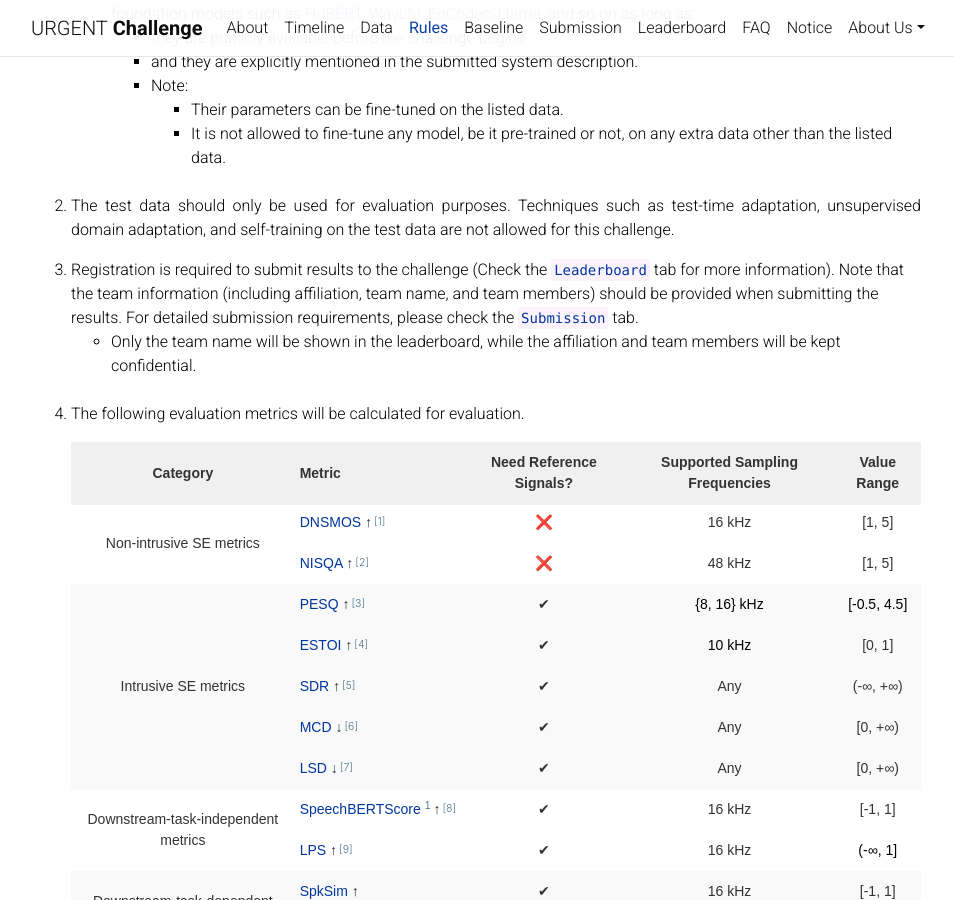
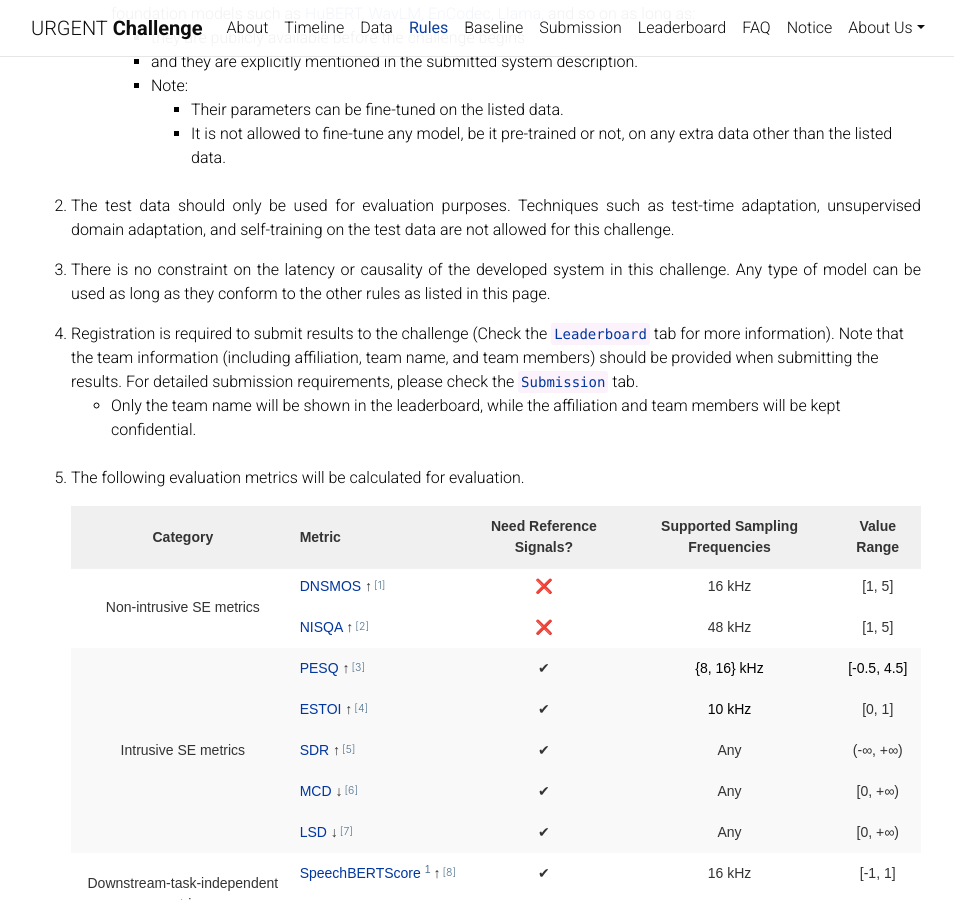
Before and after one commit to urgent-challenge/urgent2024, a Jekyll site: the page built from _pages/rules.md, in a window 1280 px wide and 900 px high, scrolled down 326 px. Shown: the whole window, without its empty margins (164-1118 px from the left). Built offline with Jekyll 4.4.1, drawn with Linux system fonts in a browser that asks for light colours; comment, search, counter and statistics services are not loaded; a style sheet for code colours, icons or effects is not loaded.

Commit message:
Update rules

```diff
--- a/_pages/rules.md
+++ b/_pages/rules.md
@@ -21,10 +21,12 @@ bibliography: rules.bib
 
 2. The test data should only be used for evaluation purposes. Techniques such as test-time adaptation, unsupervised domain adaptation, and self-training on the test data are not allowed for this challenge.
 
-3. Registration is required to submit results to the challenge (Check the [`Leaderboard`](/urgent2024/leaderboard) tab for more information). Note that the team information (including affiliation, team name, and team members) should be provided when submitting the results. For detailed submission requirements, please check the [`Submission`](/urgent2024/submission) tab.
+3. There is no constraint on the latency or causality of the developed system in this challenge. Any type of model can be used as long as they conform to the other rules as listed in this page.
+
+4. Registration is required to submit results to the challenge (Check the [`Leaderboard`](/urgent2024/leaderboard) tab for more information). Note that the team information (including affiliation, team name, and team members) should be provided when submitting the results. For detailed submission requirements, please check the [`Submission`](/urgent2024/submission) tab.
     * Only the team name will be shown in the leaderboard, while the affiliation and team members will be kept confidential.<br/><br/>
 
-4. The following evaluation metrics will be calculated for evaluation.
+5. The following evaluation metrics will be calculated for evaluation.
 
     <style type="text/css">
     .tg  {border:none;border-collapse:collapse;border-color:#ccc;border-spacing:0;}
```
Also changed, not shown: other parts of _pages/rules.md (+1 -1 lines), _pages/notice.md (+2 -0 lines).
